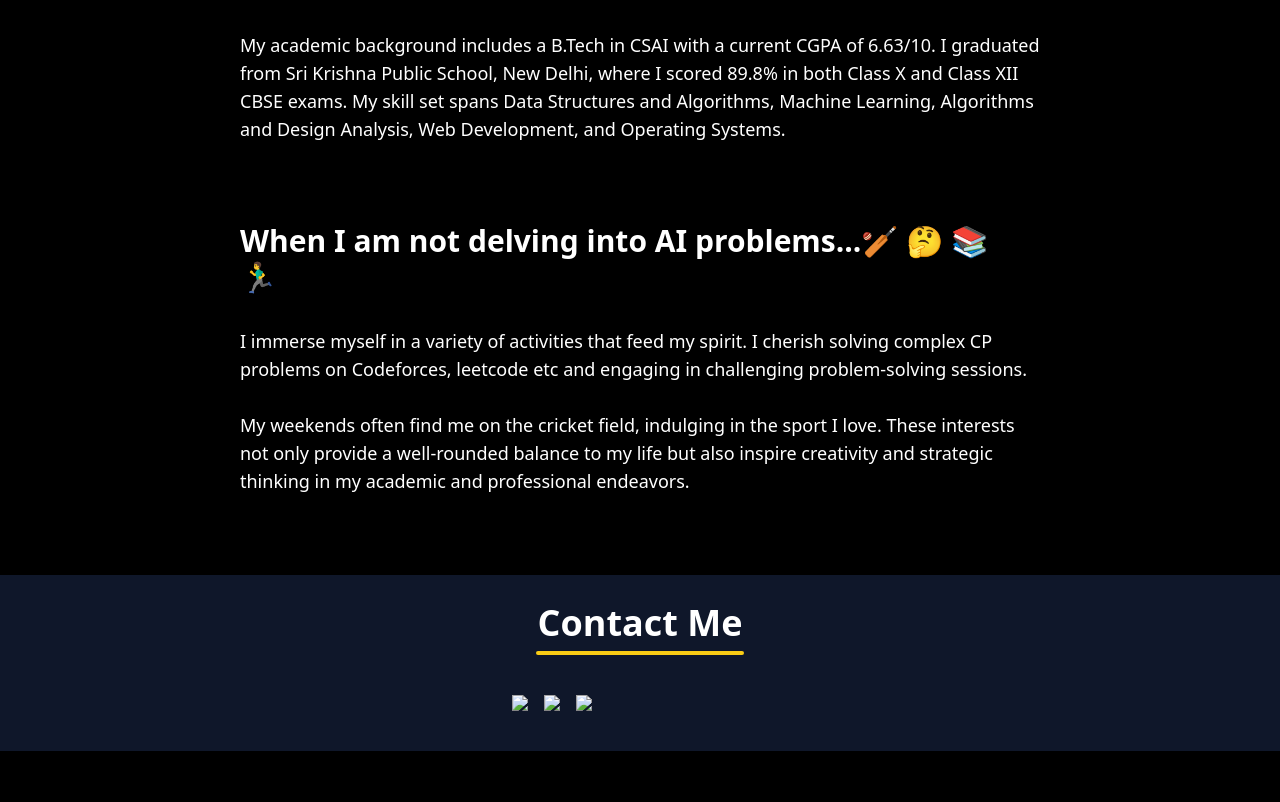
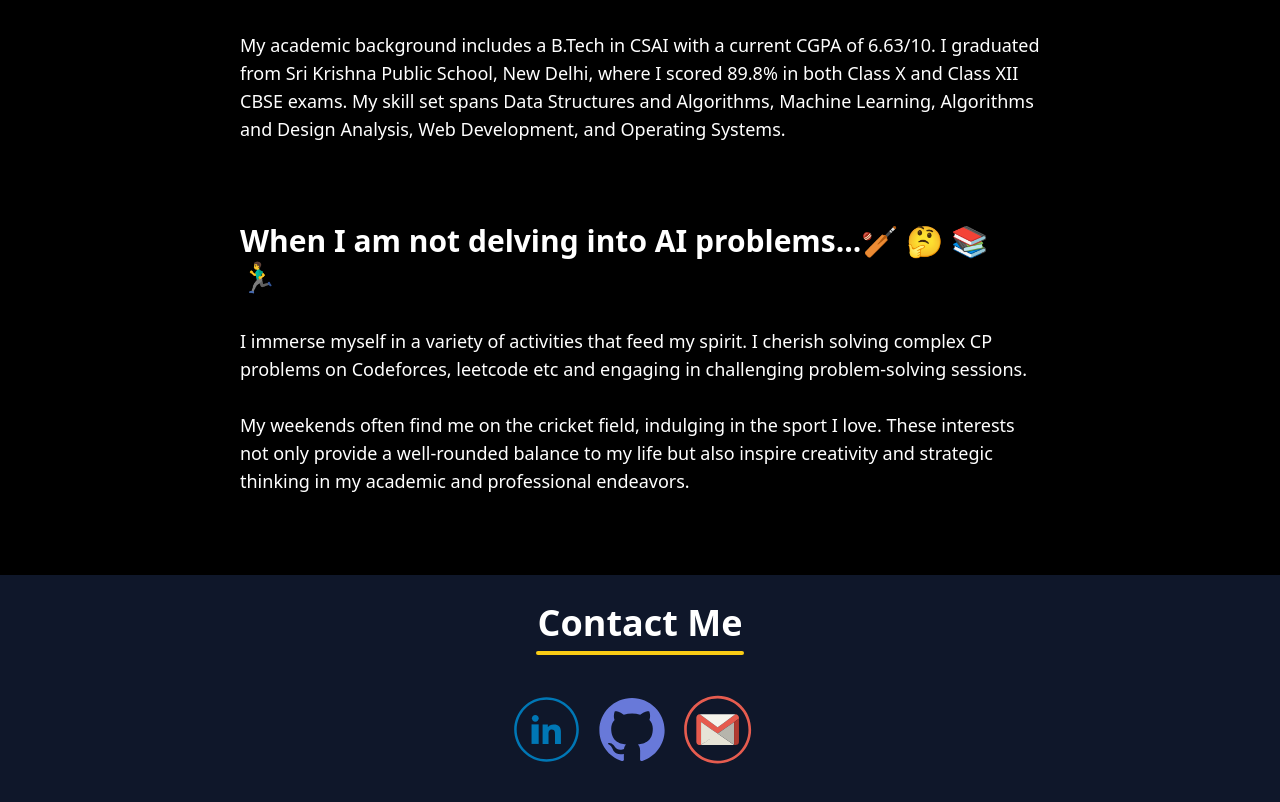
Before and after one commit to abhay22014/protfolio, a plain HTML site: page about.html in a window 1280 px wide. Shown: the part 597-1399 px from the top of the page. Before the commit the page ends 1348 px from the top, so only its background shows below. Drawn offline with Linux system fonts and the light colour scheme.

Commit message:
Update about.html

```diff
--- a/about.html
+++ b/about.html
@@ -27,7 +27,7 @@
 			<div class="text-white m-20 mt-20 md:mt-36 md:ml-60 md:mr-60 flex flex-col">
 				<div class="flex flex-wrap flex-col sm:flex-row justify-items-center">
 					<div class="text-6xl font-semibold sm:pr-10 pb-8">About Me</div>
-					<div class="text-2xl mt-3 pt-2 lg:pl-10 pb-8"><span class="hover:bg-purple-950 text-black opacity-80 bg-blue-500 hover:text-white rounded-2xl p-2"><a href="assets/2022014_Abhay_Dagar.pdf" target="_blank">📇Resume</a></span></div>
+					<div class="text-2xl mt-3 pt-2 lg:pl-10 pb-8"><span class="hover:bg-purple-950 text-black opacity-80 bg-blue-500 hover:text-white rounded-2xl p-2"><a href="2022014_Abhay_Dagar.pdf" target="_blank">📇Resume</a></span></div>
 				</div>
 				<p class=" max-w-4xl text-lg text-wfont_8aaa1f_c005d749a43b4ec1b732f0f26043892b">Hi, I'm Abhay Dagar, a third-year B.Tech student at the Indraprastha Institute of Information Technology, Delhi (IIIT Delhi), specializing in Computer Science with a focus on Artificial Intelligence. I am deeply passionate about AI and development, dedicating my academic journey and projects to pushing the boundaries of this dynamic field.</p>
 				<p class="max-w-4xl pt-7  text-lg text-wfont_8aaa1f_c005d749a43b4ec1b732f0f26043892b">Guided by the principles of thorough research, iterative learning, and open dialogue, my approach is holistically focused on enhancing every facet of AI and technology. With these cornerstones, I aim to contribute significantly to the field, bridging the gap between theoretical knowledge and practical applications.</p>
@@ -50,14 +50,14 @@
 		</div>
 		<div class="w-64 rounded-xl  flex flex-row align-middle">
 			<div class="hover:bg-white hover:rounded-full mr-4">
-				<a href="https://www.linkedin.com/in/abhay-dagar-776640251" target="_blank"><img src="assets/linkdn.svg"></a>
+				<a href="https://www.linkedin.com/in/abhay-dagar-776640251" target="_blank"><img src="linkdn.svg"></a>
 			</div>
 			<div class="hover:bg-white hover:rounded-full mr-4">
-				<a href="https://github.com/abhay22014" target="_blank"><img src="assets/github.svg"></a>
+				<a href="https://github.com/abhay22014" target="_blank"><img src="github.svg"></a>
 			</div>
 
 			<div class="hover:bg-white hover:rounded-full mr-4">
-				<a href="mailto:dagarabhay04@gmail.com" target="_blank"><img src="assets/gmail.svg"  ></a>
+				<a href="mailto:dagarabhay04@gmail.com" target="_blank"><img src="gmail.svg"  ></a>
 			</div>
 
 		</div>
```
